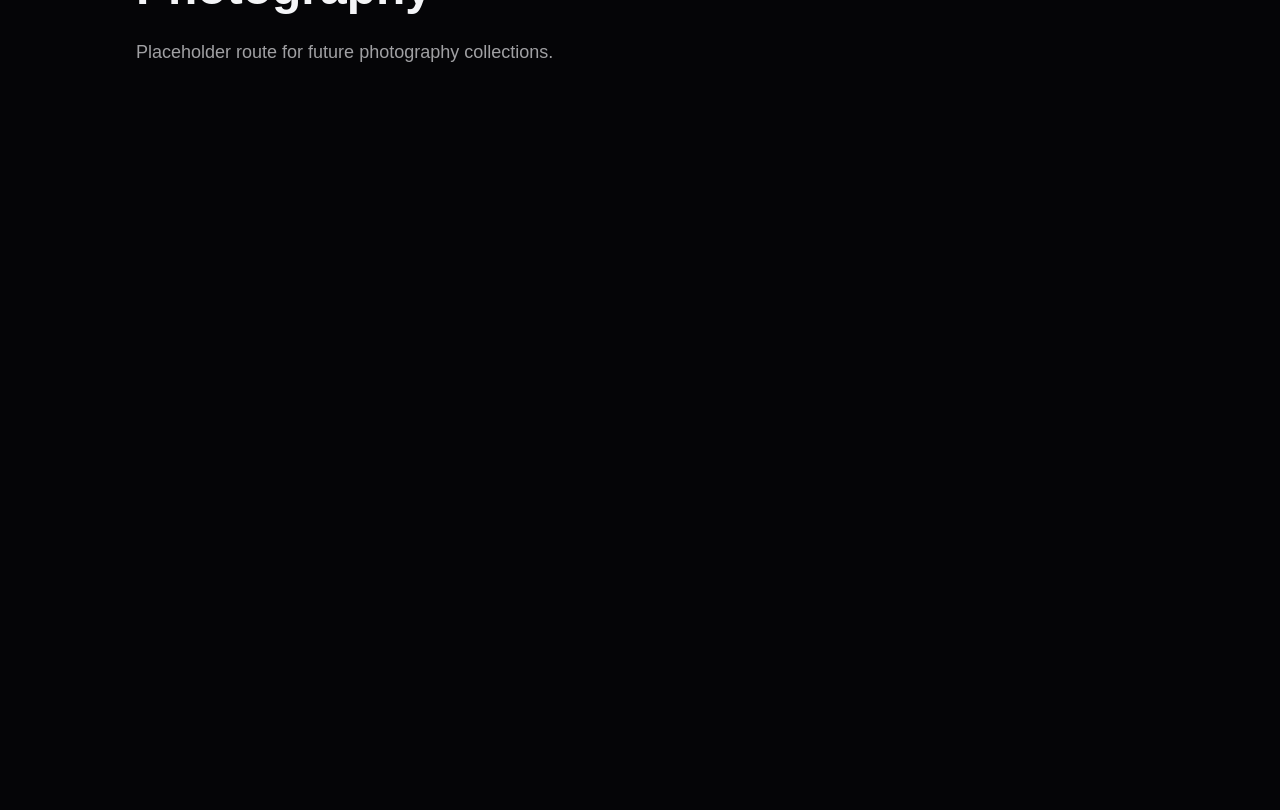
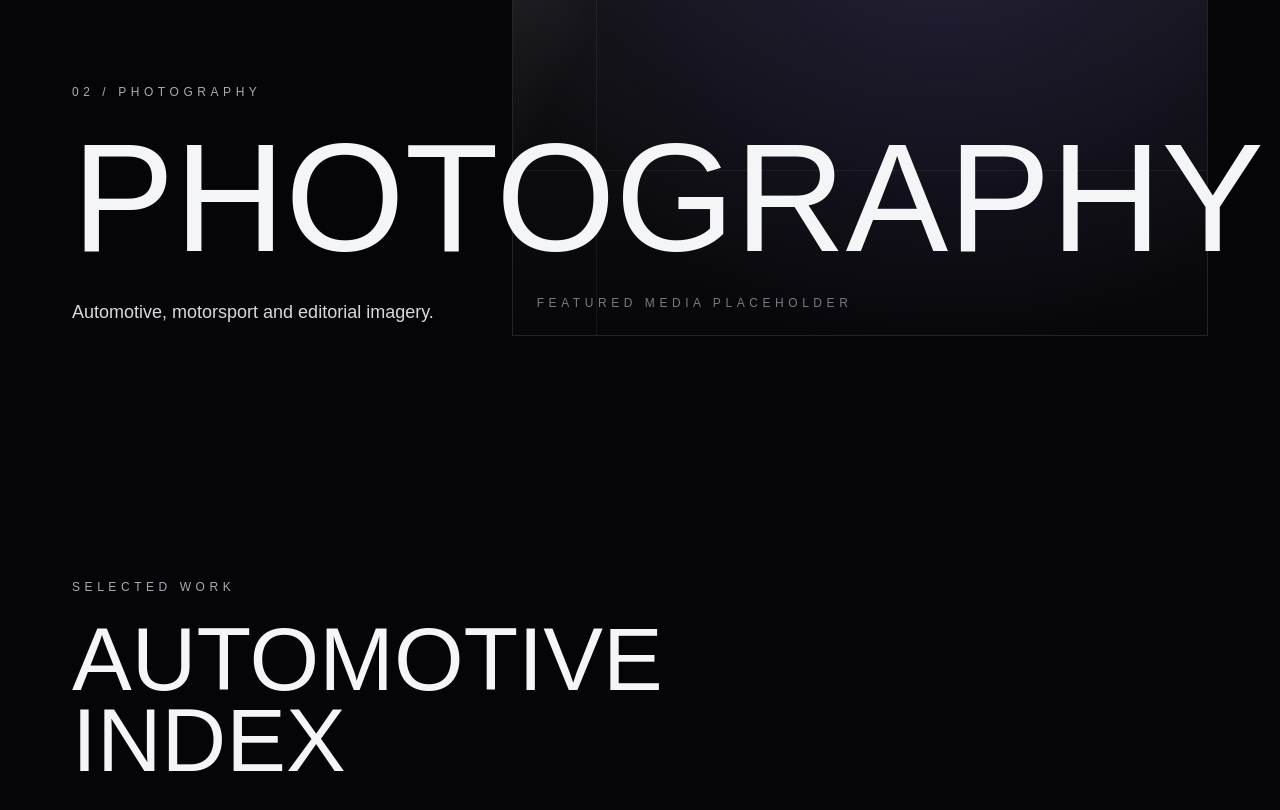
Before and after one commit to ramielscreams/akanimates, a Next.js app: page /photography in a window 1280 px wide. Shown: the part 400-1210 px from the top of the page. Before the commit the page ends 800 px from the top, so only its background shows below. Built offline with nearby package versions, Linux system fonts and the light colour scheme.

Commit message:
photography interior

```diff
--- a/src/app/photography/page.tsx
+++ b/src/app/photography/page.tsx
@@ -1,10 +1,46 @@
-import { SectionPlaceholderPage } from "@/components/section-placeholder-page";
+import Link from "next/link";
+import { InteriorMenu } from "@/components/navigation/interior-menu";
+import { PhotographyHero } from "@/components/photography/photography-hero";
+import { PhotographyProjectList } from "@/components/photography/photography-project-list";
+import { photographyProjects } from "@/data/photography-projects";
 
 export default function PhotographyPage() {
   return (
-    <SectionPlaceholderPage
-      title="Photography"
-      description="Placeholder route for future photography collections."
-    />
+    <main className="min-h-dvh bg-[#050507] text-[#f4f5f7]">
+      <InteriorMenu />
+      <PhotographyHero />
+      <PhotographyProjectList projects={photographyProjects} />
+
+      <section className="px-[clamp(1.25rem,6vw,4.5rem)] pb-[clamp(5rem,12vh,9rem)] pt-[clamp(2rem,8vh,6rem)]">
+        <div className="grid gap-8 border-t border-[#f4f5f7]/10 pt-10 sm:grid-cols-2 sm:items-end">
+          <div>
+            <p className="text-xs font-medium uppercase leading-4 tracking-[0.38em] text-[#a5abb5]">
+              Next discipline
+            </p>
+            <Link
+              href="/cgi"
+              className="mt-6 block text-[clamp(2.75rem,8vw,8rem)] font-light lowercase leading-none tracking-normal text-[#f4f5f7] transition-opacity duration-300 hover:opacity-75 focus-visible:outline focus-visible:outline-2 focus-visible:outline-offset-4 focus-visible:outline-[#7d67e6]"
+            >
+              03 / cgi
+            </Link>
+          </div>
+
+          <div className="sm:text-right">
+            <Link
+              href="/"
+              className="group inline-flex min-h-12 items-center gap-4 bg-[#f4f5f7] px-5 text-xs font-medium uppercase tracking-[0.22em] text-[#050507] transition duration-300 hover:bg-white focus-visible:outline focus-visible:outline-2 focus-visible:outline-offset-4 focus-visible:outline-[#7d67e6]"
+            >
+              Back / Home
+              <span
+                className="transition-transform duration-300 group-hover:translate-x-1"
+                aria-hidden="true"
+              >
+                -&gt;
+              </span>
+            </Link>
+          </div>
+        </div>
+      </section>
+    </main>
   );
 }
--- /dev/null
+++ b/src/components/photography/photography-hero.tsx
@@ -0,0 +1,25 @@
+export function PhotographyHero() {
+  return (
+    <section className="grid min-h-dvh grid-cols-1 items-end gap-12 px-[clamp(1.25rem,6vw,4.5rem)] pb-[clamp(3rem,8vh,6rem)] pt-[clamp(7rem,14vh,9rem)] lg:grid-cols-[minmax(18rem,0.72fr)_minmax(0,1.28fr)]">
+      <div className="relative z-10 max-w-2xl pb-2">
+        <p className="text-xs font-medium uppercase leading-4 tracking-[0.38em] text-[#a5abb5]">
+          02 / photography
+        </p>
+        <h1 className="mt-8 text-[clamp(2.75rem,12vw,10rem)] font-light uppercase leading-[0.86] tracking-normal text-[#f4f5f7]">
+          Photography
+        </h1>
+        <p className="mt-8 max-w-[28rem] text-base leading-8 text-[#d7d9de] sm:text-lg">
+          Automotive, motorsport and editorial imagery.
+        </p>
+      </div>
+
+      <div className="relative min-h-[52dvh] w-full overflow-hidden border border-[#f4f5f7]/10 bg-[#0c0c10] lg:min-h-[74dvh]">
+        <div className="absolute inset-0 bg-[radial-gradient(circle_at_62%_28%,rgba(125,103,230,0.16),transparent_28rem),linear-gradient(120deg,rgba(244,245,247,0.13),transparent_24%),linear-gradient(180deg,rgba(244,245,247,0.06),rgba(5,5,7,0.72))]" />
+        <div className="absolute inset-0 bg-[linear-gradient(90deg,transparent_0_12%,rgba(244,245,247,0.09)_12%_calc(12%+1px),transparent_calc(12%+1px)),linear-gradient(180deg,transparent_0_72%,rgba(244,245,247,0.08)_72%_calc(72%+1px),transparent_calc(72%+1px))] opacity-70" />
+        <p className="absolute bottom-6 left-6 text-xs font-medium uppercase leading-4 tracking-[0.38em] text-[#a5abb5]/70">
+          Featured media placeholder
+        </p>
+      </div>
+    </section>
+  );
+}
--- /dev/null
+++ b/src/components/photography/photography-project-list.tsx
@@ -0,0 +1,33 @@
+import { PhotographyProjectPreview } from "@/components/photography/photography-project-preview";
+import type { PhotographyProject } from "@/data/photography-projects";
+
+type PhotographyProjectListProps = {
+  projects: PhotographyProject[];
+};
+
+export function PhotographyProjectList({ projects }: PhotographyProjectListProps) {
+  return (
+    <section
+      className="space-y-[clamp(7rem,18vw,16rem)] px-[clamp(1.25rem,6vw,4.5rem)] py-[clamp(7rem,14vw,14rem)]"
+      aria-labelledby="selected-photography-work"
+    >
+      <div className="max-w-2xl">
+        <p className="text-xs font-medium uppercase leading-4 tracking-[0.38em] text-[#a5abb5]">
+          Selected work
+        </p>
+        <h2
+          id="selected-photography-work"
+          className="mt-6 text-[clamp(2.5rem,7vw,7rem)] font-light uppercase leading-[0.9] tracking-normal text-[#f4f5f7]"
+        >
+          Automotive index
+        </h2>
+      </div>
+
+      <div className="space-y-[clamp(7rem,18vw,16rem)]">
+        {projects.map((project) => (
+          <PhotographyProjectPreview key={project.slug} project={project} />
+        ))}
+      </div>
+    </section>
+  );
+}
--- /dev/null
+++ b/src/components/photography/photography-project-preview.tsx
@@ -0,0 +1,57 @@
+import type { PhotographyProject } from "@/data/photography-projects";
+
+type PhotographyProjectPreviewProps = {
+  project: PhotographyProject;
+};
+
+const layoutClasses: Record<PhotographyProject["layout"], string> = {
+  left: "mr-auto w-full lg:w-[78vw]",
+  right: "ml-auto w-full lg:w-[66vw]",
+  wide: "mx-auto w-full lg:w-[92vw]",
+};
+
+const mediaHeightClasses: Record<PhotographyProject["layout"], string> = {
+  left: "min-h-[52dvh] lg:min-h-[68dvh]",
+  right: "min-h-[46dvh] lg:min-h-[58dvh]",
+  wide: "min-h-[56dvh] lg:min-h-[74dvh]",
+};
+
+export function PhotographyProjectPreview({
+  project,
+}: PhotographyProjectPreviewProps) {
+  return (
+    <article
+      className={`group ${layoutClasses[project.layout]}`}
+      data-project-href={`/photography/${project.slug}`}
+    >
+      <header className="mb-5 grid gap-2 sm:grid-cols-[minmax(0,1fr)_auto] sm:items-end">
+        <div>
+          <p className="text-xs font-medium lowercase leading-4 tracking-[0.38em] text-[#a5abb5]">
+            {project.index} / {project.title.toLowerCase()}
+          </p>
+          <h2 className="mt-4 text-[clamp(2rem,5vw,4.5rem)] font-light uppercase leading-none tracking-normal text-[#f4f5f7]">
+            {project.title}
+          </h2>
+        </div>
+        <p className="text-xs font-medium uppercase leading-5 tracking-[0.28em] text-[#a5abb5]/75 sm:text-right">
+          {project.client} / {project.year} / {project.location}
+        </p>
+      </header>
+
+      <div
+        className={`relative overflow-hidden border border-[#f4f5f7]/10 bg-[#0c0c10] ${mediaHeightClasses[project.layout]}`}
+      >
+        <div className="absolute inset-0 bg-[radial-gradient(circle_at_70%_22%,rgba(74,43,99,0.18),transparent_30rem),linear-gradient(110deg,rgba(244,245,247,0.12),transparent_28%),linear-gradient(180deg,rgba(244,245,247,0.04),rgba(5,5,7,0.72))] transition-transform duration-500 group-hover:scale-[1.015]" />
+        <div className="absolute inset-0 bg-[linear-gradient(90deg,transparent_0_18%,rgba(244,245,247,0.08)_18%_calc(18%+1px),transparent_calc(18%+1px)),linear-gradient(180deg,transparent_0_68%,rgba(244,245,247,0.07)_68%_calc(68%+1px),transparent_calc(68%+1px))] opacity-65" />
+        <p className="absolute bottom-5 left-5 text-xs font-medium uppercase leading-4 tracking-[0.38em] text-[#a5abb5]/60">
+          Cover media placeholder
+        </p>
+      </div>
+
+      <footer className="mt-5 flex flex-col gap-2 text-xs font-medium uppercase leading-5 tracking-[0.28em] text-[#a5abb5]/70 sm:flex-row sm:items-center sm:justify-between">
+        <p>{project.discipline}</p>
+        <p>Future route / photography/{project.slug}</p>
+      </footer>
+    </article>
+  );
+}
--- /dev/null
+++ b/src/data/photography-projects.ts
@@ -0,0 +1,65 @@
+export type PhotographyProjectLayout = "wide" | "left" | "right";
+
+export type PhotographyProject = {
+  client: string;
+  discipline: string;
+  index: string;
+  layout: PhotographyProjectLayout;
+  location: string;
+  slug: string;
+  title: string;
+  year: string;
+};
+
+export const photographyProjects: PhotographyProject[] = [
+  {
+    client: "Porsche",
+    discipline: "Automotive editorial",
+    index: "01",
+    layout: "left",
+    location: "Hyderabad",
+    slug: "project-one",
+    title: "Project One",
+    year: "2026",
+  },
+  {
+    client: "BMW",
+    discipline: "Motorsport study",
+    index: "02",
+    layout: "right",
+    location: "Chennai",
+    slug: "project-two",
+    title: "Project Two",
+    year: "2026",
+  },
+  {
+    client: "Mercedes-AMG",
+    discipline: "Trackside imagery",
+    index: "03",
+    layout: "wide",
+    location: "Coimbatore",
+    slug: "project-three",
+    title: "Project Three",
+    year: "2025",
+  },
+  {
+    client: "Audi",
+    discipline: "Design detail",
+    index: "04",
+    layout: "right",
+    location: "Bangalore",
+    slug: "project-four",
+    title: "Project Four",
+    year: "2025",
+  },
+  {
+    client: "Lamborghini",
+    discipline: "Road feature",
+    index: "05",
+    layout: "left",
+    location: "Mumbai",
+    slug: "project-five",
+    title: "Project Five",
+    year: "2024",
+  },
+];
```
